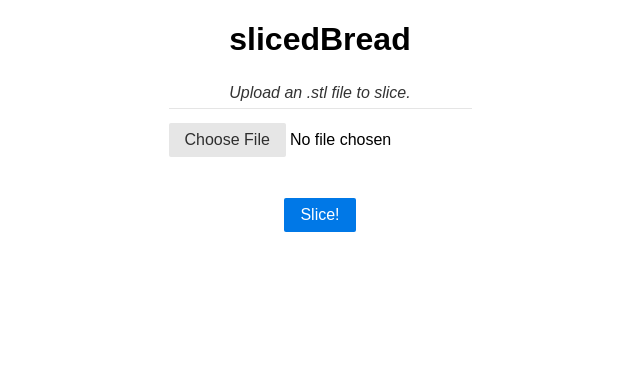
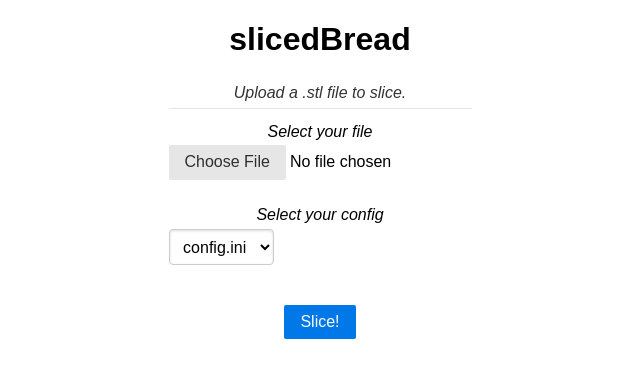
Before and after one commit to RandomHuman97/slicedBread, a Flask app: page / in a window 1280 px wide. Shown: the top 378 px of the page, without its empty margins (320-960 px from the left). Run offline with Flask 3, Linux system fonts and the light colour scheme; some libraries are stand-ins or nearby versions.

Commit message:
Added config/profile chooser

```diff
--- a/server.py
+++ b/server.py
@@ -6,10 +6,15 @@ from EDITME import EXPORT_PATH
 
 app = Flask(__name__)
 UPLOAD_FOLDER = 'tmp'
-CONFIG_FILE = 'configs/config.ini'
+configs = []
+
+# fetch configs
+for filename in os.listdir("configs"):
+    if filename.endswith(".ini"):
+        configs.append(filename)
 @app.route("/")
 def main():
-    return render_template("slice.html")
+    return render_template("slice.html", configs=configs)
 
 
 @app.route('/upload', methods=['GET', 'POST'])
@@ -23,9 +28,11 @@ def upload_file():
         file_secure_name = secure_filename(f.filename)
         file_path = os.path.join(UPLOAD_FOLDER, file_secure_name)
         f.save(file_path)
-        if slicer.slice_to_gcode(os.path.join(EXPORT_PATH,file_secure_name+".gcode"), file_path, CONFIG_FILE).returncode == 0:
+        if slicer.slice_to_gcode(os.path.join(EXPORT_PATH, file_secure_name + ".gcode"), file_path,
+                                 os.path.join("configs", request.form['Config'])).returncode == 0:
             os.remove(file_path)
             return render_template("success.html")
         else:
             os.remove(file_path)
             return render_template("error.html")
+    return render_template("error.html")
--- a/templates/slice.html
+++ b/templates/slice.html
@@ -17,14 +17,26 @@
         </div>
         <br>
     <div class="pure-u-1-1 center">
-        <form method="POST" action="/upload" enctype="multipart/form-data" class="pure-form pure-form-stacked">
+        <form method="POST" action="/upload" enctype="multipart/form-data" class="pure-form pure-form-stacked ">
             <fieldset>
-                <legend><i>Upload an .stl file to slice.</i></legend>
+
+                <legend><i>Upload a .stl file to slice.</i></legend>
+                <label for="file"><i>Select your file</i></label>
                 <input type="file"
-                   name="file">
+                   name="file" id="file">
                 <br>
-                <br>
+                <label for="Config"><i>Select your config</i></label>
+                <select name="Config" id="Config">
+                   {% for i in configs %}
+                    <option value="{{i}}" SELECTED>{{i}}</option>
+                    {% endfor %}
+                </select>
+
+                    <br>
+                    <br>
+
                 <button type="submit" class="pure-button pure-button-primary" >Slice!</button>
+
             </fieldset>
         </form>
     </div>
```
Also changed, not shown: README.MD.
